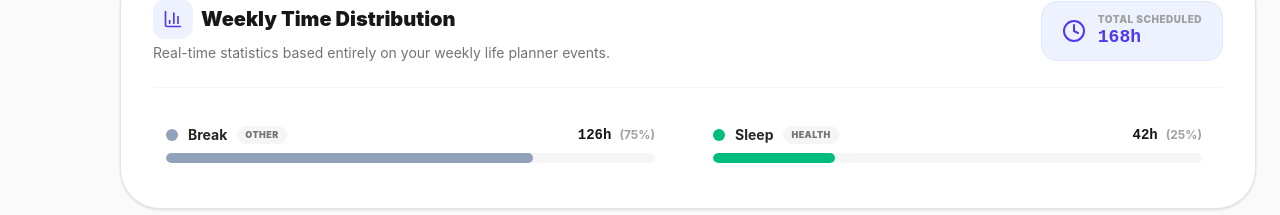
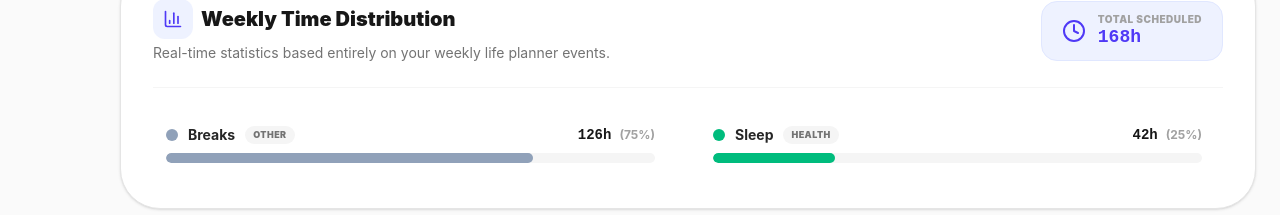
Before and after one commit to Blaise101/COURSE-TIMETABLE, a React (Vite) app: page / in a window 1280 px wide. Shown: the part 901-1116 px from the top of the page. Built offline with nearby package versions, Linux system fonts and the light colour scheme.

Commit message:
Update App.tsx

```diff
--- a/src/App.tsx
+++ b/src/App.tsx
@@ -364,7 +364,7 @@ export default function App() {
     });
 
     if (totalBreakMinutes > 0) {
-      const breakKey = "Break";
+      const breakKey = "Breaks";
       if (!stats[breakKey]) {
         stats[breakKey] = {
           durationMinutes: 0,
```
